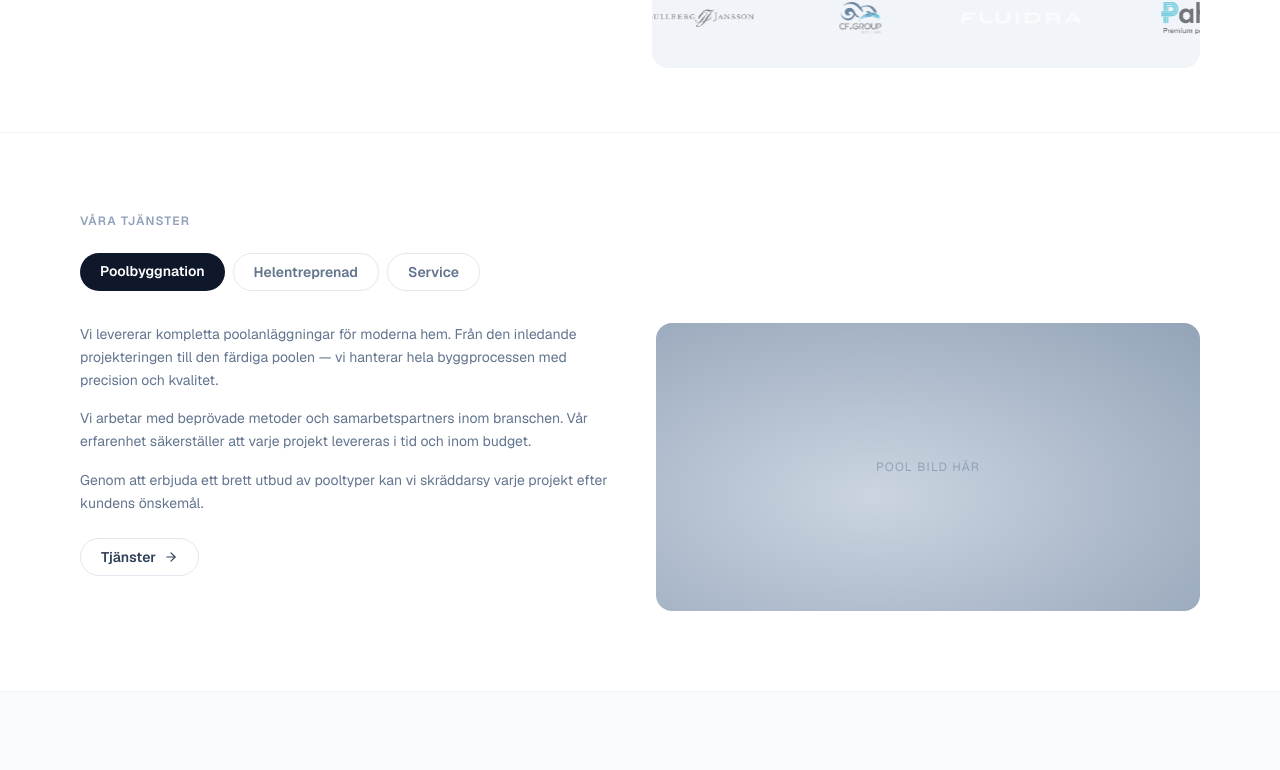
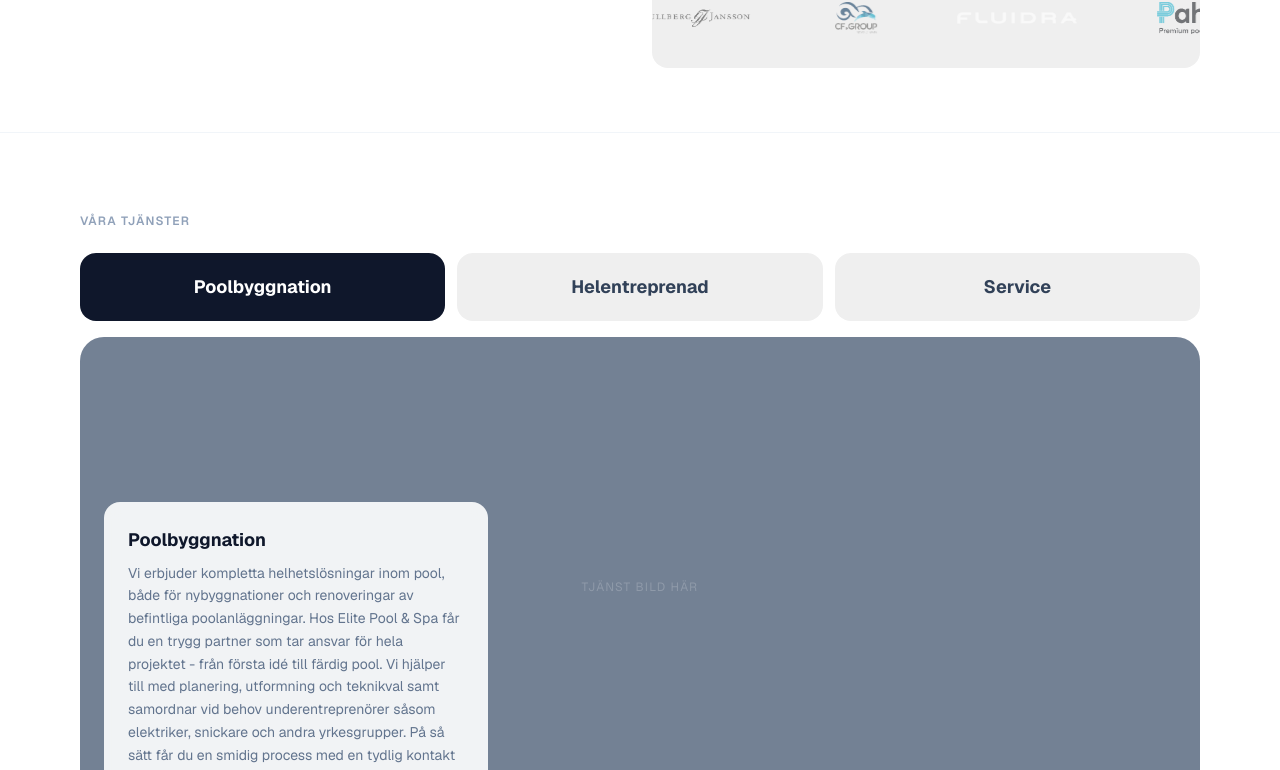
Before and after one commit to Crippejos/poolsite, a Next.js app: page / in a window 1280 px wide. Shown: the part 1017-1787 px from the top of the page. Built offline with nearby package versions, Linux system fonts and the light colour scheme.

Commit message:
Update site

```diff
--- a/app/Components/Navbar.tsx
+++ b/app/Components/Navbar.tsx
@@ -42,14 +42,14 @@ function Dropdown({ items, onClose }: { label: string; items: DropdownItem[]; on
       {items.map((item) => (
         <div key={item.href}>
           <Link href={item.href} onClick={onClose}
-            className={`flex items-center px-4 py-2.5 text-sm transition-colors hover:bg-slate-50 ${pathname === item.href ? "text-slate-900 font-semibold" : "text-slate-600"}`}>
+            className={`flex items-center px-4 py-2.5 text-sm transition-colors hover:bg-[#f5f5f5] ${pathname === item.href ? "text-slate-900 font-semibold" : "text-slate-600"}`}>
             {item.label}
           </Link>
           {item.children && (
             <div className="border-t border-slate-50">
               {item.children.map((child) => (
                 <Link key={child.href} href={child.href} onClick={onClose}
-                  className={`block pl-7 pr-4 py-2 text-sm transition-colors hover:bg-slate-50 ${pathname === child.href ? "text-slate-900 font-semibold" : "text-slate-400"}`}>
+                  className={`block pl-7 pr-4 py-2 text-sm transition-colors hover:bg-[#f5f5f5] ${pathname === child.href ? "text-slate-900 font-semibold" : "text-slate-400"}`}>
                   {child.label}
                 </Link>
               ))}
@@ -136,10 +136,10 @@ export default function Navbar() {
         {/* CTA */}
         <div className="flex items-center gap-3">
           <Link href="/kontakt"
-            className="hidden sm:inline-flex rounded-full border border-slate-200 px-5 py-2 text-sm font-semibold text-slate-700 hover:bg-slate-50 transition-all">
+            className="hidden sm:inline-flex rounded-full border border-slate-200 px-5 py-2 text-sm font-semibold text-slate-700 hover:bg-[#f5f5f5] transition-all">
             Begär offert
           </Link>
-          <button className="lg:hidden p-2 rounded-lg text-slate-600 hover:bg-slate-100" onClick={() => setMobileOpen((v) => !v)}>
+          <button className="lg:hidden p-2 rounded-lg text-slate-600 hover:bg-[#efefef]" onClick={() => setMobileOpen((v) => !v)}>
             {mobileOpen ? <X className="w-5 h-5" /> : <Menu className="w-5 h-5" />}
           </button>
         </div>
@@ -148,10 +148,10 @@ export default function Navbar() {
       {/* Mobile menu */}
       {mobileOpen && (
         <div className="lg:hidden border-t border-slate-100 bg-white px-4 py-4 space-y-1">
-          <Link href="/" className="block rounded-lg px-3 py-2.5 text-sm font-semibold text-slate-700 hover:bg-slate-50">Home</Link>
+          <Link href="/" className="block rounded-lg px-3 py-2.5 text-sm font-semibold text-slate-700 hover:bg-[#f5f5f5]">Home</Link>
 
           <button onClick={() => setMobilePool((v) => !v)}
-            className="flex w-full items-center justify-between rounded-lg px-3 py-2.5 text-sm font-semibold text-slate-700 hover:bg-slate-50">
+            className="flex w-full items-center justify-between rounded-lg px-3 py-2.5 text-sm font-semibold text-slate-700 hover:bg-[#f5f5f5]">
             Produkter <ChevronDown className={`w-4 h-4 transition-transform ${mobilePool ? "rotate-180" : ""}`} />
           </button>
           {mobilePool && (
@@ -168,7 +168,7 @@ export default function Navbar() {
           )}
 
           <button onClick={() => setMobileSpabad((v) => !v)}
-            className="flex w-full items-center justify-between rounded-lg px-3 py-2.5 text-sm font-semibold text-slate-700 hover:bg-slate-50">
+            className="flex w-full items-center justify-between rounded-lg px-3 py-2.5 text-sm font-semibold text-slate-700 hover:bg-[#f5f5f5]">
             Spabad <ChevronDown className={`w-4 h-4 transition-transform ${mobileSpabad ? "rotate-180" : ""}`} />
           </button>
           {mobileSpabad && (
@@ -179,10 +179,10 @@ export default function Navbar() {
             </div>
           )}
 
-          <Link href="/bastu" className="block rounded-lg px-3 py-2.5 text-sm font-semibold text-slate-700 hover:bg-slate-50">Bastu</Link>
-          <Link href="/showroom" className="block rounded-lg px-3 py-2.5 text-sm font-semibold text-slate-700 hover:bg-slate-50">Galleri</Link>
-          <Link href="/om-oss" className="block rounded-lg px-3 py-2.5 text-sm font-semibold text-slate-700 hover:bg-slate-50">Om oss</Link>
-          <Link href="/kontakt" className="block rounded-lg px-3 py-2.5 text-sm font-semibold text-slate-700 hover:bg-slate-50">Kontakt</Link>
+          <Link href="/bastu" className="block rounded-lg px-3 py-2.5 text-sm font-semibold text-slate-700 hover:bg-[#f5f5f5]">Bastu</Link>
+          <Link href="/showroom" className="block rounded-lg px-3 py-2.5 text-sm font-semibold text-slate-700 hover:bg-[#f5f5f5]">Galleri</Link>
+          <Link href="/om-oss" className="block rounded-lg px-3 py-2.5 text-sm font-semibold text-slate-700 hover:bg-[#f5f5f5]">Om oss</Link>
+          <Link href="/kontakt" className="block rounded-lg px-3 py-2.5 text-sm font-semibold text-slate-700 hover:bg-[#f5f5f5]">Kontakt</Link>
 
           <div className="pt-2">
             <Link href="/kontakt" className="flex w-full items-center justify-center rounded-full border border-slate-200 py-2.5 text-sm font-semibold text-slate-700">
--- a/app/Components/PageShell.tsx
+++ b/app/Components/PageShell.tsx
@@ -45,7 +45,7 @@ export default function PageShell({ title, description, breadcrumbs, badge, chil
 
       <section className="mx-auto max-w-7xl px-4 py-16 sm:px-6 lg:px-8">
         {children ?? (
-          <div className="flex flex-col items-center justify-center rounded-2xl border-2 border-dashed border-slate-200 bg-slate-50 py-24 text-center">
+          <div className="flex flex-col items-center justify-center rounded-2xl border-2 border-dashed border-slate-200 bg-[#f5f5f5] py-24 text-center">
             <p className="text-lg font-semibold text-slate-500">Innehåll kommer snart</p>
             <p className="mt-1 text-sm text-slate-400">Produkter för <span className="font-medium text-slate-600">{title}</span> läggs till här.</p>
           </div>
--- a/app/globals.css
+++ b/app/globals.css
@@ -1,6 +1,6 @@
 @import "tailwindcss";
 
 body {
-  background-color: #f8fafc;
+  background-color: #f5f5f5;
   color: #0f172a;
 }
--- a/app/kontakt/page.tsx
+++ b/app/kontakt/page.tsx
@@ -65,7 +65,7 @@ export default function Page() {
                   <h3 className="text-xl font-bold text-slate-900">Tack för ditt meddelande!</h3>
                   <p className="mt-2 text-slate-500">Vi återkommer inom 1–2 arbetsdagar.</p>
                   <button onClick={() => { setSubmitted(false); setForm({ name: "", email: "", phone: "", subject: "", message: "" }); }}
-                    className="mt-6 rounded-xl border border-slate-200 px-5 py-2 text-sm font-semibold text-slate-600 hover:bg-slate-50">
+                    className="mt-6 rounded-xl border border-slate-200 px-5 py-2 text-sm font-semibold text-slate-600 hover:bg-[#f5f5f5]">
                     Skicka ett nytt meddelande
                   </button>
                 </div>
--- a/app/om-oss/page.tsx
+++ b/app/om-oss/page.tsx
@@ -36,7 +36,7 @@ const team = [
     role: "Telefonist och kundmottagning",
     email: "anders@poolpro.se",
     bg1: "bg-slate-300",
-    bg2: "bg-slate-500",
+    bg2: "bg-[#f5f5f5]0",
   },
   {
     name: "Kristoffer Svensson",
--- a/app/page.tsx
+++ b/app/page.tsx
@@ -50,7 +50,7 @@ const steps = [
 
 const products = [
   { title: "Utomhuspool", category: "Pool", href: "/pool", color: "bg-stone-400" },
-  { title: "Infinity Pool", category: "Pool", href: "/pool", color: "bg-slate-500" },
+  { title: "Infinity Pool", category: "Pool", href: "/pool", color: "bg-[#f5f5f5]0" },
   { title: "Spabad", category: "Spabad", href: "/spabad", color: "bg-zinc-400" },
   { title: "Swimspa", category: "Spabad", href: "/spabad/swimspa", color: "bg-neutral-500" },
   { title: "Vildmarksspa", category: "Spabad", href: "/spabad/vildmarksspa", color: "bg-stone-500" },
@@ -77,18 +77,18 @@ function PartnersSection() {
           </div>
           <div className="space-y-4">
             <div className="grid grid-cols-2 gap-4">
-              <div ref={yearsRef} className="rounded-2xl bg-slate-100 p-6 text-center">
+              <div ref={yearsRef} className="rounded-2xl bg-[#efefef] p-6 text-center">
                 <div className="text-4xl font-black text-slate-900">{years}+</div>
                 <div className="mt-1 text-sm text-slate-400">Års erfarenhet</div>
               </div>
-              <div ref={customersRef} className="rounded-2xl bg-slate-100 p-6 text-center">
+              <div ref={customersRef} className="rounded-2xl bg-[#efefef] p-6 text-center">
                 <div className="text-4xl font-black text-slate-900">{customers}+</div>
                 <div className="mt-1 text-sm text-slate-400">Nöjda kunder</div>
               </div>
             </div>
 
             {/* Logo carousel — same height as stat boxes */}
-            <div className="rounded-2xl bg-slate-100 overflow-hidden flex items-center" style={{ height: "100px" }}>
+            <div className="rounded-2xl bg-[#efefef] overflow-hidden flex items-center" style={{ height: "100px" }}>
               <style>{`
                 @keyframes marquee {
                   from { transform: translateX(0); }
@@ -113,7 +113,64 @@ function PartnersSection() {
     </section>
   );
 }
+const serviceData = [
+  {
+    title: "Poolbyggnation",
+    href: "/pool",
+    description: "Vi erbjuder kompletta helhetslösningar inom pool, både för nybyggnationer och renoveringar av befintliga poolanläggningar. Hos Elite Pool & Spa får du en trygg partner som tar ansvar för hela projektet - från första idé till färdig pool. Vi hjälper till med planering, utformning och teknikval samt samordnar vid behov underentreprenörer såsom elektriker, snickare och andra yrkesgrupper. På så sätt får du en smidig process med en tydlig kontakt genom hela projektet.",
+    bg: "bg-slate-400",
+  },
+  {
+    title: "Helentreprenad",
+    href: "/helentreprenad",
+    description: "Som helentreprenör tar vi ansvar för hela din poolanläggning — från mark till färdig pool. Vi koordinerar alla underentreprenörer och leverantörer. Du får en enda kontaktpunkt för hela projektet.",
+    bg: "bg-stone-400",
+  },
+  {
+    title: "Service",
+    href: "/kontakt",
+    description: "Vi erbjuder professionell service för pool och spabad i hela Stockholmsområdet. Vår service omfattar allt från löpande underhåll till felsökning, reparationer samt öppning och stängning inför säsongen. Med regelbunden service säkerställer du att din anläggning fungerar optimalt, håller längre och ger en trygg badmiljö. Vi arbetar både med enstaka serviceuppdrag och återkommande serviceavtal, anpassade efter anläggningens behov och användning. Genom vår breda tekniska kompetens kan vi snabbt identifiera problem och föreslå hållbara lösningar, alltid med fokus på driftsäkerhet, vattenkvalitet och långsiktig funktion.",
+    bg: "bg-zinc-400",
+  },
+];
 
+function ServiceSection() {
+  const [active, setActive] = useState(0);
+  const current = serviceData[active];
+
+  return (
+    <section className="px-6 py-20 sm:px-12 lg:px-20">
+      <div className="mx-auto max-w-7xl">
+        <p className="text-xs font-semibold uppercase tracking-widest text-slate-400 mb-6">Våra tjänster</p>
+
+        {/* Buttons */}
+        <div className="grid grid-cols-3 gap-3 mb-4">
+          {serviceData.map((s, i) => (
+            <button key={s.title} onMouseEnter={() => setActive(i)} onClick={() => setActive(i)}
+              className={`rounded-2xl px-6 py-5 text-center font-bold text-lg transition-all duration-200 ${active === i ? "bg-slate-900 text-white" : "bg-[#efefef] text-slate-700 hover:bg-slate-900 hover:text-white"}`}>
+              {s.title}
+            </button>
+          ))}
+        </div>
+
+        {/* Image panel */}
+        <Link href={current.href}>
+          <div className={`relative overflow-hidden rounded-3xl ${current.bg} transition-all duration-300`} style={{ height: "500px" }}>
+            <div className="absolute inset-0 bg-black/20" />
+            <div className="absolute inset-0 flex items-center justify-center text-white/20 text-xs uppercase tracking-widest">
+              Tjänst bild här
+            </div>
+            <div className="absolute bottom-6 left-6 rounded-2xl bg-white/90 backdrop-blur p-6 max-w-sm">
+              <h3 className="text-lg font-bold text-slate-900">{current.title}</h3>
+              <p className="mt-2 text-sm text-slate-500 leading-relaxed">{current.description}</p>
+            </div>
+          </div>
+        </Link>
+
+      </div>
+    </section>
+  );
+}
 export default function Home() {
   return (
     <main className="min-h-screen bg-white text-slate-900">
@@ -134,7 +191,7 @@ export default function Home() {
                 <Link href="/pool" className="rounded-full bg-slate-900 px-5 py-2.5 text-sm font-bold text-white hover:bg-slate-700 transition-all">
                   Se våra produkter
                 </Link>
-                <Link href="/kontakt" className="rounded-full border border-slate-200 px-5 py-2.5 text-sm font-bold text-slate-700 hover:bg-slate-50 transition-all">
+                <Link href="/kontakt" className="rounded-full border border-slate-200 px-5 py-2.5 text-sm font-bold text-slate-700 hover:bg-[#f5f5f5] transition-all">
                   Kontakta oss
                 </Link>
               </div>
@@ -145,42 +202,11 @@ export default function Home() {
 
       <PartnersSection />
 
-      {/* ── Services ── */}
-      <section className="px-6 py-20 sm:px-12 lg:px-20">
-        <div className="mx-auto max-w-7xl">
-          <p className="text-xs font-semibold uppercase tracking-widest text-slate-400 mb-6">Våra tjänster</p>
-          <div className="flex gap-2 mb-8 flex-wrap">
-            {services.map((s, i) => (
-              <div key={s.tab}
-                className={`rounded-full px-5 py-2 text-sm font-semibold cursor-default transition-all ${i === 0 ? "bg-slate-900 text-white" : "border border-slate-200 text-slate-500 hover:text-slate-900"}`}>
-                {s.tab}
-              </div>
-            ))}
-          </div>
-          <div className="grid grid-cols-1 gap-8 lg:grid-cols-2">
-            <div className="space-y-4">
-              {services[0].description.split("\n\n").map((para, i) => (
-                <p key={i} className="text-sm text-slate-500 leading-relaxed">{para}</p>
-              ))}
-              <div className="pt-2">
-                <Link href="/helentreprenad"
-                  className="inline-flex items-center gap-2 rounded-full border border-slate-200 px-5 py-2 text-sm font-semibold text-slate-700 hover:bg-slate-50 transition-all">
-                  Tjänster <ArrowRight className="h-3.5 w-3.5" />
-                </Link>
-              </div>
-            </div>
-            <div className="relative overflow-hidden rounded-2xl bg-slate-100 min-h-72"
-              style={{ backgroundImage: "radial-gradient(ellipse at 40% 60%, #cbd5e1 0%, #94a3b8 100%)" }}>
-              <div className="absolute inset-0 flex items-center justify-center text-slate-400 text-xs uppercase tracking-widest">
-                Pool bild här
-              </div>
-            </div>
-          </div>
-        </div>
-      </section>
+    {/* ── Services ── */}
+      <ServiceSection />
 
       {/* ── Why us ── */}
-      <section className="border-t border-slate-100 px-6 py-20 sm:px-12 lg:px-20 bg-slate-50">
+      <section className="border-t border-slate-100 px-6 py-20 sm:px-12 lg:px-20 bg-[#f5f5f5]">
         <div className="mx-auto max-w-7xl">
           <div className="grid grid-cols-1 gap-16 lg:grid-cols-2">
             <div>
@@ -235,7 +261,7 @@ export default function Home() {
       </section>
 
       {/* ── CTA ── */}
-      <section className="border-t border-slate-100 px-6 py-20 sm:px-12 lg:px-20 bg-slate-50">
+      <section className="border-t border-slate-100 px-6 py-20 sm:px-12 lg:px-20 bg-[#f5f5f5]">
         <div className="mx-auto max-w-7xl text-center">
           <h2 className="text-3xl font-black text-slate-900 sm:text-4xl">Redo att börja?</h2>
           <p className="mt-4 text-sm text-slate-500 max-w-md mx-auto">Kontakta oss för en kostnadsfri konsultation. Vi svarar inom 24 timmar.</p>
@@ -243,7 +269,7 @@ export default function Home() {
             <Link href="/kontakt" className="rounded-full bg-slate-900 px-7 py-3 font-bold text-white hover:bg-slate-700 transition-all">
               Kontakta oss
             </Link>
-            <Link href="/showroom" className="rounded-full border border-slate-200 px-7 py-3 font-bold text-slate-700 hover:bg-slate-100 transition-all">
+            <Link href="/showroom" className="rounded-full border border-slate-200 px-7 py-3 font-bold text-slate-700 hover:bg-[#efefef] transition-all">
               Besök showroom
             </Link>
           </div>
--- a/app/pool/page.tsx
+++ b/app/pool/page.tsx
@@ -44,7 +44,7 @@ export default function Page() {
             {/* Left — detail boxes */}
             <div className="grid grid-cols-2 gap-3">
               {details.map((detail) => (
-                <div key={detail.label} className="rounded-2xl bg-slate-100 px-5 py-4">
+                <div key={detail.label} className="rounded-2xl bg-[#efefef] px-5 py-4">
                   <p className="text-xs text-slate-400 mb-1">{detail.label}</p>
                   <p className="text-sm font-semibold text-slate-900">{detail.value}</p>
                 </div>
--- a/app/showroom/page.tsx
+++ b/app/showroom/page.tsx
@@ -10,7 +10,7 @@ const gallery = [
   { title: "Swimspa Duo", category: "Spabad", size: "large", color: "bg-neutral-400" },
   { title: "Vildmarksspa", category: "Spabad", size: "small", color: "bg-stone-400" },
   { title: "Utomhusbastu", category: "Bastu", size: "small", color: "bg-amber-200" },
-  { title: "Family Spa", category: "Spabad", size: "small", color: "bg-slate-500" },
+  { title: "Family Spa", category: "Spabad", size: "small", color: "bg-[#f5f5f5]0" },
   { title: "Rostfri pool", category: "Pool", size: "large", color: "bg-zinc-300" },
   { title: "Bastu med utsikt", category: "Bastu", size: "small", color: "bg-amber-300" },
   { title: "Cover Seal pool", category: "Pool", size: "small", color: "bg-stone-500" },
@@ -68,7 +68,7 @@ export default function Page() {
       </section>
 
       {/* ── CTA ── */}
-      <section className="border-t border-slate-100 px-6 py-20 sm:px-12 lg:px-20 bg-slate-50">
+      <section className="border-t border-slate-100 px-6 py-20 sm:px-12 lg:px-20 bg-[#f5f5f5]">
         <div className="mx-auto max-w-7xl text-center">
           <h2 className="text-3xl font-black text-slate-900">Vill du se mer?</h2>
           <p className="mt-3 text-sm text-slate-500 max-w-md mx-auto">Besök vårt fysiska showroom i Stockholm eller kontakta oss för en kostnadsfri konsultation.</p>
@@ -76,7 +76,7 @@ export default function Page() {
             <a href="/kontakt" className="rounded-full bg-slate-900 px-7 py-3 font-bold text-white hover:bg-slate-700 transition-all">
               Kontakta oss
             </a>
-            <a href="/om-oss" className="rounded-full border border-slate-200 px-7 py-3 font-bold text-slate-700 hover:bg-slate-100 transition-all">
+            <a href="/om-oss" className="rounded-full border border-slate-200 px-7 py-3 font-bold text-slate-700 hover:bg-[#efefef] transition-all">
               Om oss
             </a>
           </div>
```
Also changed, not shown: app/Components/Footer.tsx (+5 -5 lines), 1 other file (tests, documents, lock files or other folders).
